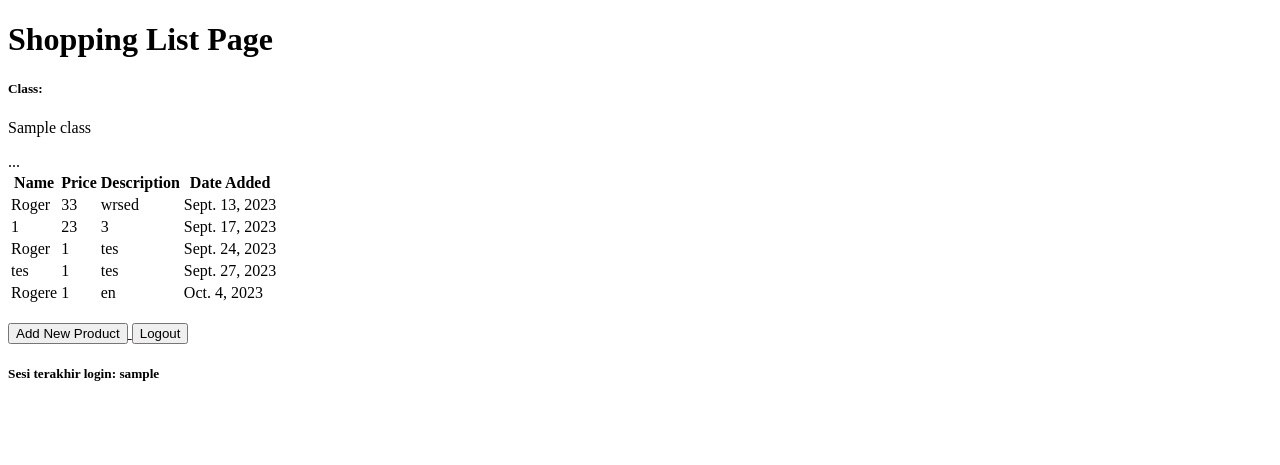
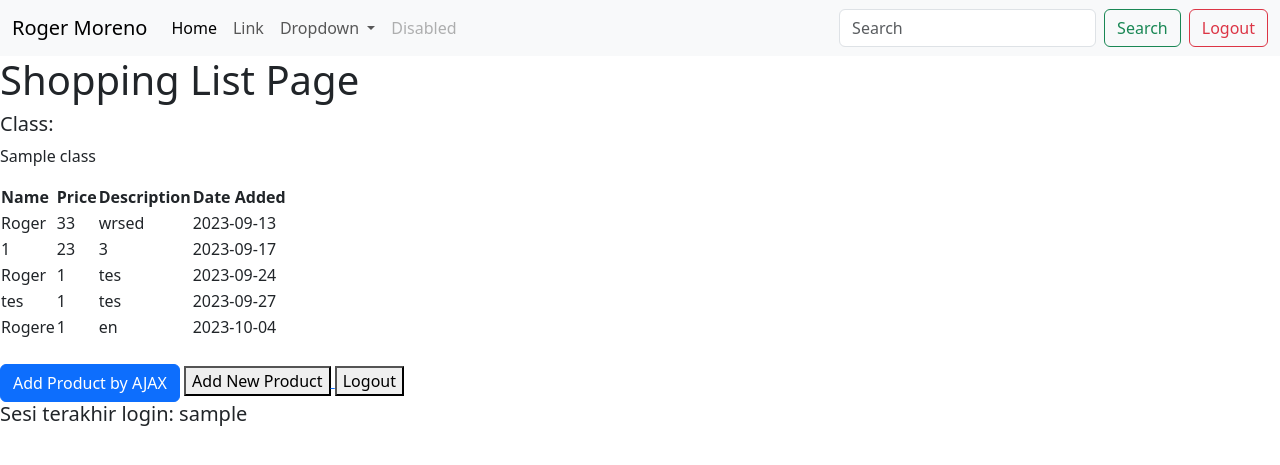
Before and after one commit to SSPLASSSSH/shopping-list, a Django app: template main/templates/main.html in a window 1280 px wide. Shown: the top 465 px of the page. Run offline with Django 4.2, Linux system fonts and the light colour scheme; data comes from the database, SQL or seed files in the repository; both versions use the stored data as it was after the commit; the template is opened without the code that fills it: values that come from a table or form of the project are taken from there, most other values are stand-ins (such as "Sample title", 1, 10 or a date in 2020).

Commit message:
Tutorial 5

```diff
--- a/main/templates/main.html
+++ b/main/templates/main.html
@@ -1,34 +1,86 @@
 {% extends 'base.html' %}
 
 {% block content %}
-    <h1>Shopping List Page</h1>
+<nav class="navbar navbar-expand-lg bg-body-tertiary">
+    <div class="container-fluid">
+        <a class="navbar-brand" href="#">Roger Moreno</a>
+        <button class="navbar-toggler" type="button" data-bs-toggle="collapse" data-bs-target="#navbarSupportedContent" aria-controls="navbarSupportedContent" aria-expanded="false" aria-label="Toggle navigation">
+            <span class="navbar-toggler-icon"></span>
+        </button>
+        <div class="collapse navbar-collapse" id="navbarSupportedContent">
+            <ul class="navbar-nav me-auto mb-2 mb-lg-0">
+                <li class="nav-item">
+                    <a class="nav-link active" aria-current="page" href="#">Home</a>
+                </li>
+                <li class="nav-item">
+                    <a class="nav-link" href="#">Link</a>
+                </li>
+                <li class="nav-item dropdown">
+                    <a class="nav-link dropdown-toggle" href="#" role="button" data-bs-toggle="dropdown" aria-expanded="false">
+                        Dropdown
+                    </a>
+                    <ul class="dropdown-menu">
+                        <li><a class="dropdown-item" href="#">Action</a></li>
+                        <li><a class="dropdown-item" href="#">Another action</a></li>
+                        <li><hr class="dropdown-divider"></li>
+                        <li><a class="dropdown-item" href="#">Something else here</a></li>
+                    </ul>
+                </li>
+                <li class="nav-item">
+                    <a class="nav-link disabled" aria-disabled="true">Disabled</a>
+                </li>
+            </ul>
+            <form class="d-flex" role="search">
+                <input class="form-control me-2" type="search" placeholder="Search" aria-label="Search">
+                <button class="btn btn-outline-success" type="submit">Search</button>
+            </form>
+            <a href="{% url 'main:logout' %}" class="btn btn-outline-danger ms-2">Logout</a>
+        </div>
+    </div>
+</nav>
+
+
+  <h1>Shopping List Page</h1>
 
     <h5>Class:</h5>
     <p>{{class}}</p>
-    ...
-<table>
-    <tr>
-        <th>Name</th>
-        <th>Price</th>
-        <th>Description</th>
-        <th>Date Added</th>
-    </tr>
+<table id="product_table"></table>
 
-    {% comment %} Berikut cara memperlihatkan data produk di bawah baris ini {% endcomment %}
-
-    {% for product in products %}
-        <tr>
-            <td>{{product.name}}</td>
-            <td>{{product.price}}</td>
-            <td>{{product.description}}</td>
-            <td>{{product.date_added}}</td>
-        </tr>
-    {% endfor %}
-</table>
+<div class="modal fade" id="exampleModal" tabindex="-1" aria-labelledby="exampleModalLabel" aria-hidden="true">
+    <div class="modal-dialog">
+        <div class="modal-content">
+            <div class="modal-header">
+                <h1 class="modal-title fs-5" id="exampleModalLabel">Add New Product</h1>
+                <button type="button" class="btn-close" data-bs-dismiss="modal" aria-label="Close"></button>
+            </div>
+            <div class="modal-body">
+                <form id="form" onsubmit="return false;">
+                    {% csrf_token %}
+                    <div class="mb-3">
+                        <label for="name" class="col-form-label">Name:</label>
+                        <input type="text" class="form-control" id="name" name="name"></input>
+                    </div>
+                    <div class="mb-3">
+                        <label for="price" class="col-form-label">Price:</label>
+                        <input type="number" class="form-control" id="price" name="price"></input>
+                    </div>
+                    <div class="mb-3">
+                        <label for="description" class="col-form-label">Description:</label>
+                        <textarea class="form-control" id="description" name="description"></textarea>
+                    </div>
+                </form>
+            </div>
+            <div class="modal-footer">
+                <button type="button" class="btn btn-secondary" data-bs-dismiss="modal">Close</button>
+                <button type="button" class="btn btn-primary" id="button_add" data-bs-dismiss="modal">Add Product</button>
+            </div>
+        </div>
+    </div>
+</div>
 
 <br />
 
-
+<button type="button" class="btn btn-primary" data-bs-toggle="modal" data-bs-target="#exampleModal">Add Product by AJAX</button>
 
 <a href="{% url 'main:create_product' %}">
     <button>
@@ -43,4 +95,48 @@
 </a>
 <h5>Sesi terakhir login: {{ last_login }}</h5>
 
+<script>
+    async function getProducts() {
+        return fetch("{% url 'main:get_product_json' %}").then((res) => res.json())
+    }
+
+    async function refreshProducts() {
+        document.getElementById("product_table").innerHTML = ""
+        const products = await getProducts()
+        let htmlString = `<tr>
+            <th>Name</th>
+            <th>Price</th>
+            <th>Description</th>
+            <th>Date Added</th>
+        </tr>`
+        products.forEach((item) => {
+            htmlString += `\n<tr>
+            <td>${item.fields.name}</td>
+            <td>${item.fields.price}</td>
+            <td>${item.fields.description}</td>
+            <td>${item.fields.date_added}</td>
+        </tr>`
+        })
+
+        document.getElementById("product_table").innerHTML = htmlString
+    }
+
+
+
+
+    function addProduct() {
+        fetch("{% url 'main:add_product_ajax' %}", {
+            method: "POST",
+            body: new FormData(document.querySelector('#form'))
+        }).then(refreshProducts)
+
+        document.getElementById("form").reset()
+        return false
+    }
+    document.getElementById("button_add").onclick = addProduct
+    refreshProducts()
+
+
+</script>
+
 {% endblock content %}
--- a/main/urls.py
+++ b/main/urls.py
@@ -3,6 +3,10 @@ from main.views import show_main, create_product, show_xml, show_json, show_xml_
 from main.views import register
 from main.views import login_user
 from main.views import logout_user
+from main.views import edit_product
+from main.views import delete_product
+from main.views import get_product_json
+from main.views import add_product_ajax
 
 
 app_name = 'main'
@@ -17,5 +21,9 @@ urlpatterns = [
     path('register/', register, name='register'),
     path('login/', login_user, name='login'),
     path('logout/', logout_user, name='logout'),
+    path('edit-product/<int:id>', edit_product, name='edit_product'),
+    path('delete/<int:id>', delete_product, name='delete_product'),
+    path('get-product/', get_product_json, name='get_product_json'),
+    path('create-product-ajax/', add_product_ajax, name='add_product_ajax')
 
 ]
--- a/main/views.py
+++ b/main/views.py
@@ -11,6 +11,7 @@ from django.contrib import messages
 from django.contrib.auth import authenticate, login
 from django.contrib.auth import logout
 from django.contrib.auth.decorators import login_required
+from django.views.decorators.csrf import csrf_exempt
 import datetime
 
 # Create your views here.
@@ -86,3 +87,44 @@ def logout_user(request):
     response = HttpResponseRedirect(reverse('main:login'))
     response.delete_cookie('last_login')
     return response
+
+def edit_product(request, id):
+    # Get product berdasarkan ID
+    product = Product.objects.get(pk = id)
+
+    # Set product sebagai instance dari form
+    form = ProductForm(request.POST or None, instance=product)
+
+    if form.is_valid() and request.method == "POST":
+        # Simpan form dan kembali ke halaman awal
+        form.save()
+        return HttpResponseRedirect(reverse('main:show_main'))
+
+    context = {'form': form}
+    return render(request, "edit_product.html", context)
+
+def delete_product(request, id):
+    # Get data berdasarkan ID
+    product = Product.objects.get(pk = id)
+    # Hapus data
+    product.delete()
+    # Kembali ke halaman awal
+    return HttpResponseRedirect(reverse('main:show_main'))
+
+
+def get_product_json(request):
+    product_item = Product.objects.all()
+    return HttpResponse(serializers.serialize('json', product_item))
+
+@csrf_exempt
+def add_product_ajax(request):
+    if request.method == 'POST':
+        name = request.POST.get("name")
+        price = request.POST.get("price")
+        description = request.POST.get("description")
+        user = request.user
+
+        new_product = Product(name=name, price=price, description=description, user=user)
+        new_product.save()
+
+        return HttpResponse(b"CREATED", status=201)
--- a/templates/base.html
+++ b/templates/base.html
@@ -3,12 +3,14 @@
 <html lang="en">
 <head>
     <meta charset="UTF-8" />
-        <meta
-            name="viewport"
-            content="width=device-width, initial-scale=1.0"
-        />
+    <meta name="viewport" content="width=device-width, initial-scale=1.0">
     {% block meta %}
+        <!-- Add meta tags here if needed -->
     {% endblock meta %}
+    <link href="https://cdn.jsdelivr.net/npm/bootstrap@5.3.2/dist/css/bootstrap.min.css" rel="stylesheet" integrity="sha384-T3c6CoIi6uLrA9TneNEoa7RxnatzjcDSCmG1MXxSR1GAsXEV/Dwwykc2MPK8M2HN" crossorigin="anonymous">
+    <script src="https://code.jquery.com/jquery-3.6.0.min.js" integrity="sha384-KyZXEAg3QhqLMpG8r+J4jsl5c9zdLKaUk5Ae5f5b1bw6AUn5f5v8FZJoMxm6f5cH1" crossorigin="anonymous"></script>
+    <script src="https://cdn.jsdelivr.net/npm/@popperjs/core@2.11.8/dist/umd/popper.min.js" integrity="sha384-I7E8VVD/ismYTF4hNIPjVp/Zjvgyol6VFvRkX/vR+Vc4jQkC+hVqc2pM8ODewa9r" crossorigin="anonymous"></script>
+    <script src="https://cdn.jsdelivr.net/npm/bootstrap@5.3.2/dist/js/bootstrap.min.js" integrity="sha384-BBtl+eGJRgqQAUMxJ7pMwbEyER4l1g+O15P+16Ep7Q9Q+zqX6gSbd85u4mG4QzX+" crossorigin="anonymous"></script>
 </head>
 
 <body>
```
Also changed, not shown: main/templates/edit_product.html (added, +22 -0 lines), db.sqlite3. Lines whose indentation alone changed are shown as unchanged.
